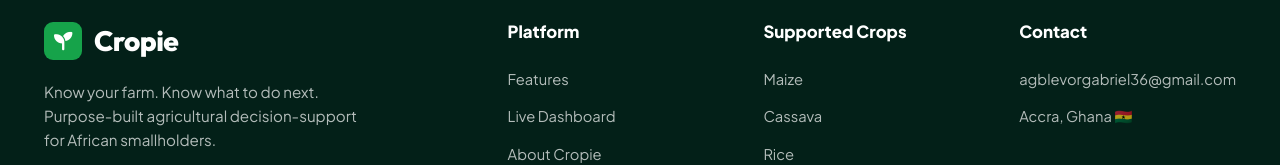
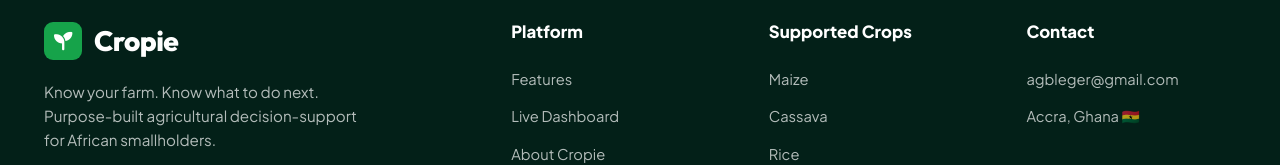
Before and after one commit to Gabby360/Cropie, a website built with Vite: page dashboard.html in a window 1280 px wide. Shown: the part 3108-3273 px from the top of the page. Built offline with nearby package versions, Linux system fonts and the light colour scheme; no server answers.

Commit message:
Update footer contact email to agbleger@gmail.com

```diff
--- a/dashboard.html
+++ b/dashboard.html
@@ -440,7 +440,7 @@
         <div>
           <h4 class="footer-col-title">Contact</h4>
           <ul class="footer-links">
-            <li><a href="mailto:agblevorgabriel36@gmail.com">agblevorgabriel36@gmail.com</a></li>
+            <li><a href="mailto:agbleger@gmail.com">agbleger@gmail.com</a></li>
             <li><a href="#">Accra, Ghana 🇬🇭</a></li>
           </ul>
         </div>
```
Also changed, not shown: index.html (+1 -1 lines).
